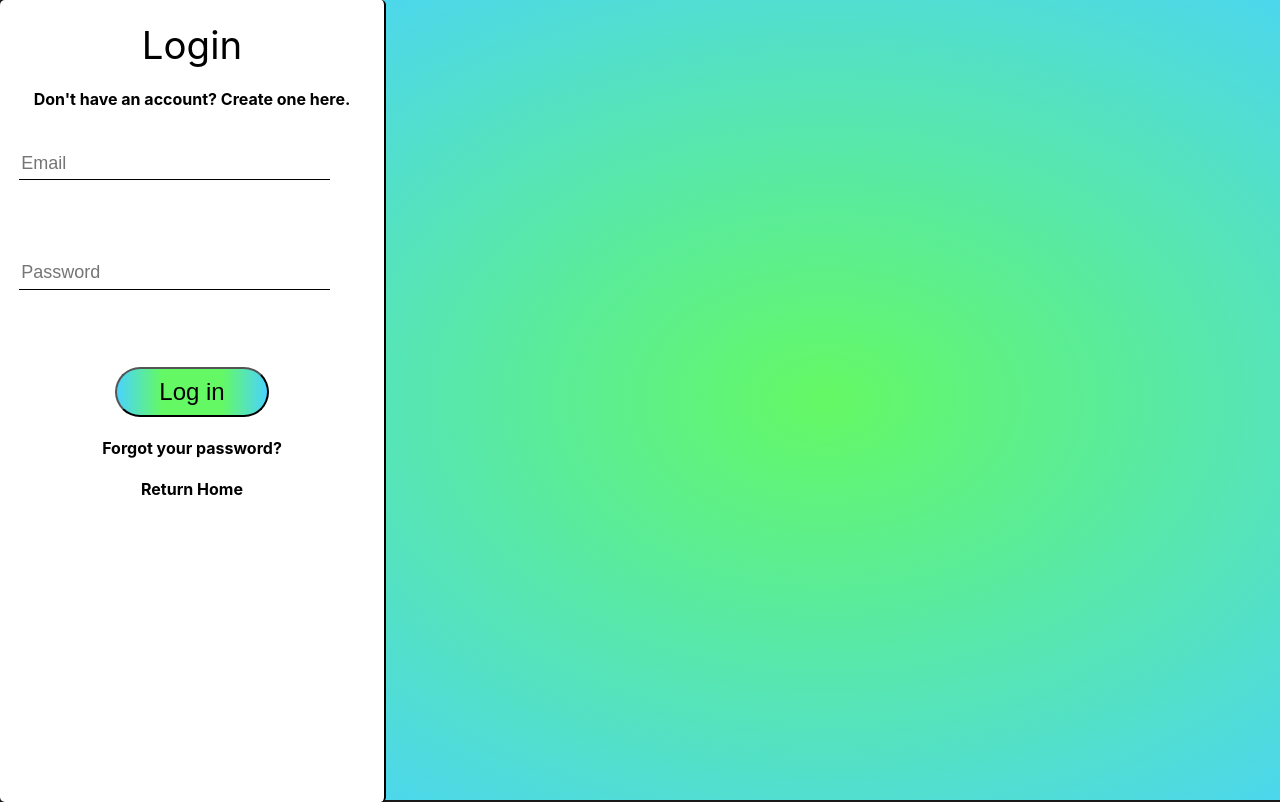
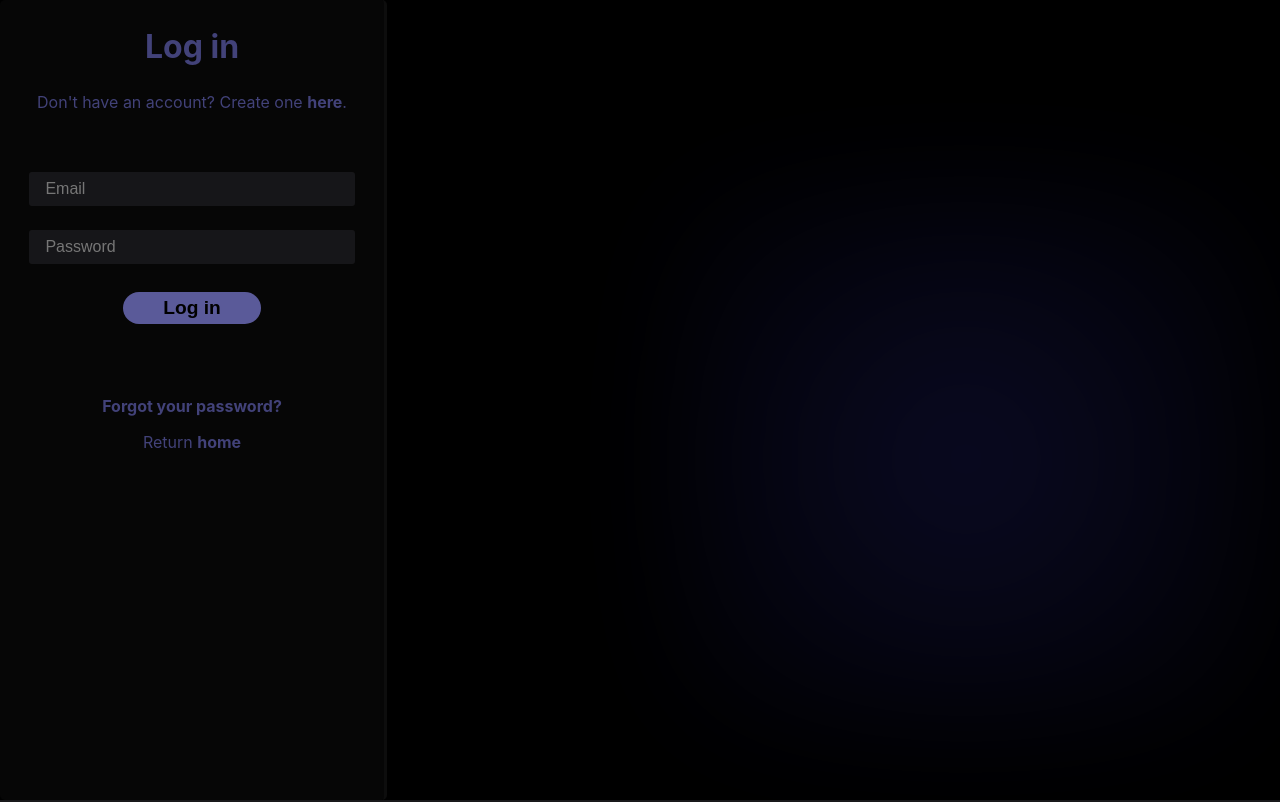
Before and after one commit to GitSeaBass/CinemaEBooking, a React (Create React App) app in the folder Frontend/cinema-ebooking/: page /login in a window 1280 px wide. Built offline with nearby package versions, Linux system fonts and the light colour scheme.

Commit message:
made login and create account style dark

```diff
--- a/Frontend/cinema-ebooking/src/components/CreateAccountPage.js
+++ b/Frontend/cinema-ebooking/src/components/CreateAccountPage.js
@@ -71,52 +71,44 @@ function CreateAccountPage(props) {
     }
 
     return (
-        <div className='CreateAccountPage-create-container'>
-
-            <div className='CreateAccountPage-image-container'>
-                <div className='CreateAccountPage-image'> </div>
-            </div>
-
-            <div className="CreateAccountPage-create-form-container">
-
-                <div className='CreateAccountPage-create-title'>Create Account</div>
-
-                <h4 className='CreateAccountPage-log-in'>Already have an account? <a className='CreateAccountPage-log-in-link' href='/login'>Log in here.</a></h4>
-
-                <form className='CreateAccountPage-create-form' onSubmit={onSubmit}>
-                    <input type='text' className='CreateAccountPage-create-input' name='email' onChange={addNewUser} placeholder='Email' required></input><br />
-                    <input type='password' className='CreateAccountPage-create-input' name='password' onChange={addNewUser} placeholder='Password' required></input><br />
-                    <input type='password' className='CreateAccountPage-create-input' onChange={addPassword2} placeholder='Confirm Password' required></input><br />
-
-                    <input type='text' className='CreateAccountPage-create-input CreateAccountPage-create-name' placeholder='First Name' name='firstName' onChange={addNewUser} required></input>
-                    <input type='text' className='CreateAccountPage-create-input CreateAccountPage-create-name' placeholder='Last Name' name='lastName' onChange={addNewUser} required></input> <br />
-
-                    <label className='CreateAccountPage-create-label'>Enter Date of Birth</label> <br />
-                    <input type='text' className='CreateAccountPage-create-input' placeholder='MM/DD/YYYY' name='dateOfBirth' onChange={addNewUser} required></input> <br />
-
+        <div className='CreateAccountPage-create-account-container'>
+            <div className='CreateAccountPage-gradient'></div>
+            <div className="CreateAccountPage-create-account-form-container">
+                <div className='CreateAccountPage-create-account-title'>
+                    <h2>Create Account</h2>
+                </div>
+                <p className='CreateAccountPage-login-question'>
+                    Already have an account? <a className='CreateAccountPage-link CreateAccountPage-login-link' href='/login'>Log in here.</a>
+                </p>
+                <form className='CreateAccountPage-create-account-form' onSubmit={onSubmit}>
+                    <input type='text' name='email' onChange={addNewUser} placeholder='Email' required></input>
+                    <input type='password' name='password' onChange={addNewUser} placeholder='Password' required></input>
+                    <input type='password' onChange={addPassword2} placeholder='Confirm Password' required></input>
+                    <input type='text' placeholder='First Name' name='firstName' onChange={addNewUser} required></input>
+                    <input type='text' placeholder='Last Name' name='lastName' onChange={addNewUser} required></input>
+                    <label>Enter Date of Birth</label>
+                    <input type='text' placeholder='MM/DD/YYYY' name='dateOfBirth' onChange={addNewUser} required></input>
                     {/*}
                     <label className='create-label' value='Address'>Enter Address (Optional) </label><br />
                     <input type='text' className='CreateAccountPage-create-input CreateAccountPage-address-input' placeholder='Street' name='street' onChange={addNewUser}></input>
                     <input type='text' className='CreateAccountPage-create-input CreateAccountPage-address-input' placeholder='City' name='city' onChange={addNewUser}></input><br />
                     <input type='text' className='CreateAccountPage-create-input CreateAccountPage-address-input' placeholder='State' name='state' onChange={addNewUser}></input>
                     <input type='text' className='CreateAccountPage-create-input CreateAccountPage-address-input' placeholder='Zipcode' name='zip' onChange={addNewUser}></input><br />
-
                     <label className='CreateAccountPage-create-label' value='Address'>Enter Payment Card (Optional) </label><br />
                     <input type='text' className='CreateAccountPage-create-input CreateAccountPage-card-input CreateAccountPage-card-number' placeholder='Card Number' name='cardno' onChange={addNewUser}></input>
                     <input type='text' className='CreateAccountPage-create-input CreateAccountPage-card-input' placeholder='Expiration Date' name='carddate' onChange={addNewUser}></input><br />
-
                     <br />
                     <input type='checkbox' className='CreateAccountPage-create-checkbox' name='promo' onChange={addPromoState}></input>Register for Promotions<br />
     {*/}
-                    <input type='submit' value='Create Account' className='CreateAccountPage-create-submit'></input>
+                    <button type='submit' className='CreateAccountPage-create-account-button'>Create Account</button>
                 </form>
-
-
-                <h4 className='CreateAccountPage-return-home'>Return <a className='CreateAccountPage-return-home-link' href='/'>Home</a></h4>
-
-
+                <h4 className='CreateAccountPage-return-home'>
+                    Return <a className='CreateAccountPage-link CreateAccountPage-return-home-link' href='/'>home</a>
+                </h4>
             </div>
-
+            <div className='CreateAccountPage-image-container'>
+                <div className='CreateAccountPage-image'> </div>
+            </div>
         </div>
     )
 }
--- a/Frontend/cinema-ebooking/src/components/LoginPage.css
+++ b/Frontend/cinema-ebooking/src/components/LoginPage.css
@@ -1,72 +1,147 @@
 .LoginPage-login-container {
-    position: relative;
+    width: 100%;
+    height: 100vh;
+
+    background-color: #000000;
+
     overflow: hidden;
 }
 
-.LoginPage-login-title {
-    font-size: 240%;
-    margin-bottom: 3%;
-    margin-top: 3%;
-    text-align: center;
+.LoginPage-gradient-1 {
+    width: 600px;
+    height: 550px;
+
+    position: relative;
+    top: 23%;
+    left: 52%;
+
+    background: radial-gradient(circle at 50% 50%, #232378ff, #23237800);
+    opacity: 0.3;
+    filter: blur(60px);
 }
 
 .LoginPage-login-form-container {
     width: 30%;
-    height: 98.95vh;
-    border-right: solid black 2px;
+    height: 100vh;
+
+    position: absolute;
+    top: 0%;
+    left: 0%;
+
+    border-right: 3px solid #0d0d0d;
     border-radius: 5px;
-    padding-top: 10px;
-    background-color: white;
+
+    overflow: hidden;
+    color: #424279;
+
+    background-color: #0d0d0d7b;
+}
+
+.LoginPage-login-title {
+    margin: 0.25rem 0;
+
+    text-align: center;
+}
+
+.LoginPage-login-title>h2 {
+    font-size: 2rem;
+}
+
+.LoginPage-create-account-question {
+    margin-bottom: 3rem;
+
+    text-align: center;
+}
+
+.LoginPage-link {
+    font-weight: bold;
+    color: #424279;
+}
+
+.LoginPage-link:hover {
+    color: #2c2c56;
 }
 
 .LoginPage-create-account-link {
-    color: #000000;
-
     transition: color 300ms ease-in-out 200ms;
 }
 
 .LoginPage-create-account-link:hover {
-    color: #11114d;
+    text-decoration: underline;
 }
 
-.LoginPage-login-input {
-    margin-bottom: 20%;
-    margin-left: 5%;
-    border: none;
-    border-bottom: solid black 1px;
-    width: 80%;
-    height: 30px;
-    font-size: large;
+.LoginPage-login-form {
+    display: flex;
+    flex-direction: column;
+    align-items: center;
 }
 
-.LoginPage-login-input:focus {
+.LoginPage-login-form>input {
+    width: 80%;
+    height: 2rem;
+
+    margin: 0.75rem 0;
+    border: none;
+    border-radius: 3px;
+    padding-left: 1rem;
+
+    background-color: #161619;
+
+    font-size: 1rem;
+    color: #767676;
+}
+
+.LoginPage-login-form>input::placeholder {
+    color: #767676;
+}
+
+.LoginPage-login-form>input:focus {
     outline: none;
 }
 
-.LoginPage-login-submit {
-    width: 40%;
-    height: 50px;
-    border-radius: 100px;
-    transition: 0.5s;
-    font-size: 1.5em;
-    margin-left: 30%;
-    background: linear-gradient(0.25turn, rgb(74, 211, 253) 0%, rgb(100, 249, 100) 30%, rgb(100, 249, 100) 70%, rgb(74, 211, 253) 100%);
+.LoginPage-login-button {
+    width: 36%;
+    height: 32px;
+
+    margin: 1rem 0 4rem;
+    border: none;
+    border-radius: 1.2rem;
+
+    background-color: #5a5a99;
+
+    font-size: 1.2em;
+    font-weight: bold;
+    color: #000000;
+
+    cursor: pointer;
+
+    transition: all 300ms ease-in-out 200ms;
 }
 
-.LoginPage-login-submit:hover {
-    transition: 0.5s;
-    cursor: pointer;
-    background-position: -112px;
-    box-shadow: 5px 5px 2px 1px gray;
+.LoginPage-login-button:hover {
+    background-color: #424279;
 }
 
-.LoginPage-login-form>label {
-    font-weight: bold;
+.LoginPage-forgot-password {
+    margin: 0.5rem 0;
+
+    text-align: center;
 }
 
-.LoginPage-create-account-question {
-    margin-bottom: 10%;
+.LoginPage-forgot-password-link {
+    transition: color 400ms ease-in-out 200ms;
+}
+
+.LoginPage-return-home {
     text-align: center;
+}
+
+.LoginPage-return-home-link {
+    transition: color 300ms ease-in-out 200ms;
+}
+
+.LoginPage-return-home-link:hover {
+    text-decoration: underline;
 }
 
 .LoginPage-image-container {
@@ -76,39 +151,9 @@
 }
 
 .LoginPage-image {
-    background-color: black;
     background: radial-gradient(rgb(100, 249, 100), rgb(74, 211, 253) 100%);
     height: 100vh;
-    width: 90vw;
+    width: 70vw;
     object-fit: cover;
     text-align: center;
 }
-
-.LoginPage-forgot-password {
-    text-align: center;
-}
-
-.LoginPage-forgot-password-link {
-    color: #000000;
-
-    transition: color 300ms ease-in-out 200ms;
-}
-
-.LoginPage-forgot-password-link:hover {
-    color: #11114d;
-}
-
-.LoginPage-return-home {
-    text-align: center;
-    font-weight: bold;
-}
-
-.LoginPage-return-home-link {
-    color: #000000;
-
-    transition: color 300ms ease-in-out 200ms;
-}
-
-.LoginPage-return-home-link:hover {
-    color: #11114d;
-}
--- a/Frontend/cinema-ebooking/src/components/LoginPage.js
+++ b/Frontend/cinema-ebooking/src/components/LoginPage.js
@@ -49,31 +49,30 @@ function LoginPage(props) {
     return (
         <>
             <div className='LoginPage-login-container'>
-
-                <div className='LoginPage-image-container'>
-                    {/* Potential Image}<img src='https://t3.ftcdn.net/jpg/00/47/40/02/360_F_47400213_AgAsGC2y45UJaYQoWmNc3pb3BtG1agta.jpg' alt='login' className='image'/>{*/}
+                <div className='LoginPage-gradient-1'></div>
+                <div className='LoginPage-login-form-container'>
+                    <div className='LoginPage-login-title'>
+                        <h2>Log in</h2>
+                    </div>
+                    <p className='LoginPage-create-account-question'>
+                        Don't have an account? Create one <a className='LoginPage-link LoginPage-create-account-link' href='/createaccount'>here</a>.
+                    </p>
+                    <form className='LoginPage-login-form' onSubmit={onSubmit}>
+                        <input type='text' placeholder='Email' onChange={addEmail} required></input>
+                        <input type='password' placeholder='Password' onChange={addPassword} required></input>
+                        <button type='submit' className='LoginPage-login-button'>Log in</button>
+                    </form>
+                    <p className='LoginPage-forgot-password'>
+                        <a className='LoginPage-link LoginPage-forgot-password-link' href='/forgotpassword'>Forgot your password?</a>
+                    </p>
+                    <p className='LoginPage-return-home'>
+                        Return <a className='LoginPage-link LoginPage-return-home-link' href='/'>home</a>
+                    </p>
+                </div>
+                {/*<div className='LoginPage-image-container'>
+                    {Potential Image}<img src='https://t3.ftcdn.net/jpg/00/47/40/02/360_F_47400213_AgAsGC2y45UJaYQoWmNc3pb3BtG1agta.jpg' alt='login' className='image'/>{}
                     <div className='LoginPage-image'></div>
-                </div>
-
-                <div className="LoginPage-login-form-container">
-                    <div className='LoginPage-login-title'>Login</div>
-
-                    <h4 className='LoginPage-create-account-question'>
-                        Don't have an account? Create one <a className='LoginPage-create-account-link' href='/createaccount'>here</a>.
-                    </h4>
-
-
-                    <form className='LoginPage-login-form' onSubmit={onSubmit}>
-                        <input type='text' className='LoginPage-login-input' placeholder='Email' onChange={addEmail} required></input><br />
-                        <input type='password' className='LoginPage-login-input' placeholder='Password' onChange={addPassword} required></input><br />
-                        <input type='submit' value='Log in' className='LoginPage-login-submit'></input>
-                    </form>
-
-                    <h4 className='LoginPage-forgot-password'>
-                        <a className='LoginPage-forgot-password-link' href='/forgotpassword'>Forgot your password?</a>
-                    </h4>
-                    <p className='LoginPage-return-home'>Return <a className='LoginPage-return-home-link' href='/'>Home</a></p>
-                </div>
+                </div> */}
             </div>
         </>
     );
```
Also changed, not shown: Frontend/cinema-ebooking/src/components/CreateAccountPage.css (+95 -82 lines).
